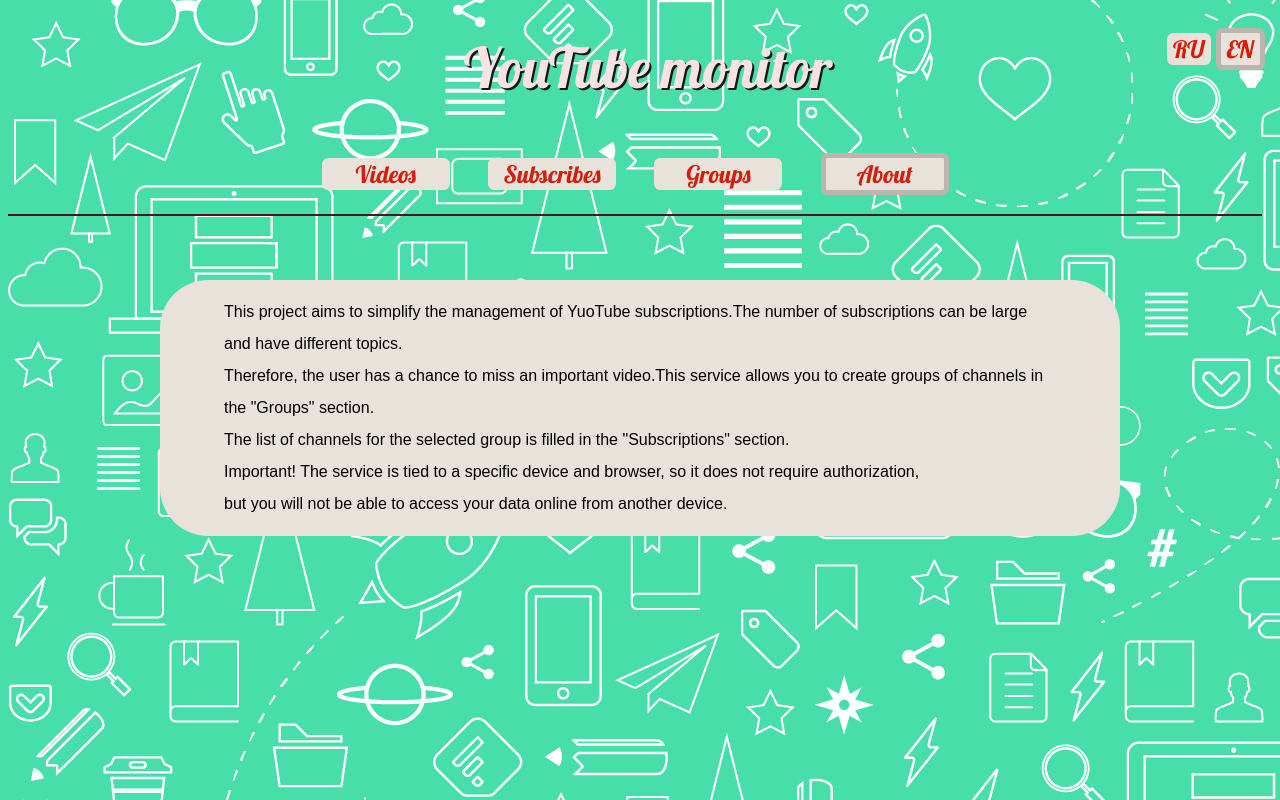
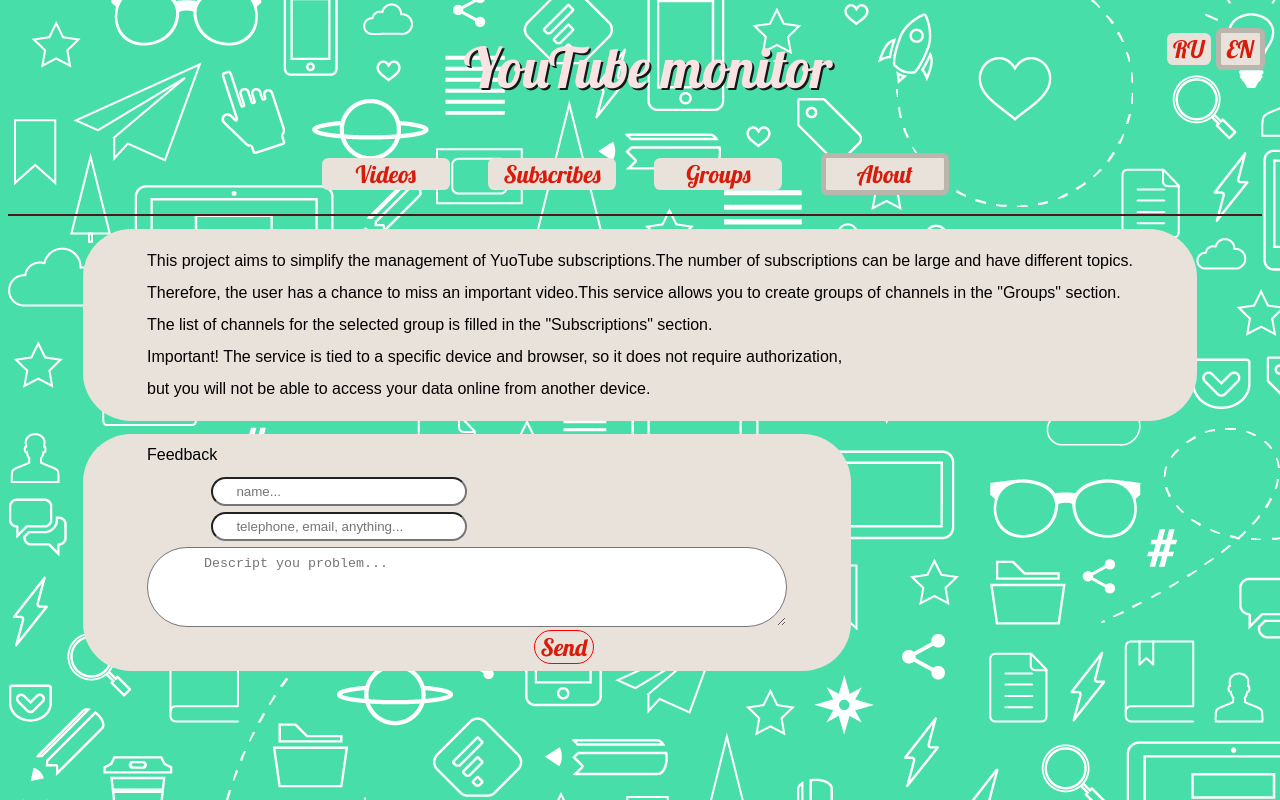
Before and after one commit to AlexKir88/YT-Monitor, a React (Create React App) app: page / in a window 1280 px wide. Both pictures are taken after a click on the button "About". Built offline with nearby package versions, Linux system fonts and the light colour scheme; no server answers.

Commit message:
add send feedback

```diff
--- a/package.json
+++ b/package.json
@@ -13,7 +13,9 @@
     "react-scripts": "5.0.1",
     "redux": "^4.2.0",
     "sass": "^1.57.1",
-    "web-vitals": "^2.1.4"
+    "to-know-ip": "^1.0.4-alpha",
+    "web-vitals": "^2.1.4",
+    "webrtc-ips": "^0.2.0"
   },
   "scripts": {
     "start": "react-scripts start",
--- a/src/App.js
+++ b/src/App.js
@@ -5,6 +5,7 @@
 import { Provider } from 'react-redux';
 import {createStorage} from './Components/serviceFunctions'
 import { reducer, initState } from './Components/StoreRedux';
+// import { send } from './Components/privatData';
 
 const store = createStore(reducer, initState);
 createStorage();
@@ -20,4 +21,7 @@
   );
 }
 
+// document.onload = () => send('enter');
+// document.beforeunload = () => send('exit');
+
 export default App;
--- a/src/Components/defoultData.js
+++ b/src/Components/defoultData.js
@@ -1,5 +1,3 @@
-export const API_KEY = 'AIzaSyB-x1SwWq9bDSdaj_BBwmE83VCATWfNkcU'
-
 
 export const defaultChannels= [
     {
--- a/src/Components/languages.jsx
+++ b/src/Components/languages.jsx
@@ -26,6 +26,11 @@
     The list of channels for the selected group is filled in the "Subscriptions" section.\r
     Important! The service is tied to a specific device and browser, so it does not require authorization,
     but you will not be able to access your data online from another device.`,
+    buttonSend: 'Send',
+    Feedback: 'Feedback',
+    placeholderName: '  name...',
+    placeholderContact: '  telephone, email, anything...',
+    placeholderContent: '   Descript you problem...',
 }
 
 export const RU = {
@@ -50,4 +55,9 @@
     Cписок каналов для выбранной группы, заполняется в разделе "Подписки".
     Важно! Сервис привязан к конкретному устройству и браузеру, поэтому не требует авторизации,
     но и получить онлайн доступ к своим данным с другого устройства вы не сможете.`,
+    buttonSend: 'Отправить',
+    Feedback: 'Обратная связь',
+    placeholderName: '  имя...',
+    placeholderContact: '  телефон, email, что угодно...',
+    placeholderContent: '   Опишите вашу проблему...',
 }
--- a/src/Components/main/About.jsx
+++ b/src/Components/main/About.jsx
@@ -1,11 +1,35 @@
 import styles from './About.module.scss'
 import { connect } from 'react-redux';
+import { sendInTlg } from '../privatData';
 
 const About = ({language}) => {
+    const send = (e) => {
+        if (e.target.tagName == "BUTTON") {
+            let name = e.currentTarget[0].value;
+            let contacts = e.currentTarget[1].value;
+            let contents = e.currentTarget[2].value;
+            sendInTlg('/' + name + '/' + contacts + '/' + contents);
+            e.currentTarget[0].value = '';
+            e.currentTarget[1].value = '';
+            e.currentTarget[2].value = '';
+        }
+    }
     return(
-        <div className={styles.textAbout}>
-            {language.about}
+        <div>
+            <div className={styles.textAbout}>
+                {language.about}
+            </div>
+            <div className={styles.textFeedback}>
+                {language.Feedback}
+                <form onClick={send}>
+                    <input name='name' type='text' placeholder={language.placeholderName} className={styles.input}/>
+                    <input name='contact' type='text' placeholder={language.placeholderContact} className={styles.input}/>
+                    <textarea name='content' placeholder={language.placeholderContent} className={styles.area}></textarea>
+                    <button  type='button' className={styles.button} >{language.buttonSend}</button>
+                </form>
+            </div>
         </div>
+
     )
 }
 
--- a/src/Components/main/About.module.scss
+++ b/src/Components/main/About.module.scss
@@ -1,7 +1,7 @@
 .textAbout {
-    margin: 5vw;
+    margin: 1vw 5vw;
     background-color: rgb(232, 226, 218);
-    width: 75vw;
+    max-width: 90vw;
     line-height: 2rem;
     padding: 1rem 4rem;
     font-family: sans-serif;
@@ -9,3 +9,38 @@
     white-space: pre-line;
     text-align: left;
 }
+
+.textFeedback {
+    margin: 1vw 5vw;
+    background-color: rgb(232, 226, 218);
+    max-width: 60vw;
+    line-height: 2rem;
+    padding: 0.3rem 4rem;
+    font-family: sans-serif;
+    border-radius: 3rem;
+    text-align: left;
+}
+.input {
+    position: relative;
+    left: -10vw;
+    margin: 0.5vw auto;
+    display: block;
+    width: 20vw;
+    line-height: 0.5rem;
+    padding: 0.3rem 1rem;
+    border-radius: 3rem;
+}
+.area {
+    display: block;
+    width: 50vw;
+    height: 5rem;
+    line-height: 1rem;
+    padding: 0.5rem 2rem;
+    border-radius: 3rem;
+}
+.button {
+    border-radius: 3rem;
+    border: 1px solid red;
+    position: relative;
+    left: 30vw;
+}
--- a/src/Components/main/Groups.jsx
+++ b/src/Components/main/Groups.jsx
@@ -20,7 +20,7 @@
         if(e.target.toString() === '[object SVGSVGElement]') return;
         dispatch({
             type: 'GROUP',
-            group: e.target.name
+            group: e.target.name || 'Default'
         })
          dispatch({
             type: 'MENU',
--- a/src/Components/main/Videos.jsx
+++ b/src/Components/main/Videos.jsx
@@ -4,7 +4,6 @@
 
 const Videos = ({videos, filterPeriod}) => {
     let videosList = videos?.filter((item) => {
-        console.log(item.timeIndex + '/' + filterPeriod)
         return item.timeIndex <= filterPeriod
     })
     return (
--- a/src/Components/main/Videos.module.scss
+++ b/src/Components/main/Videos.module.scss
@@ -53,10 +53,10 @@
 .duration {
     position: relative;
     font-size: 1rem;
-    left: 15vw;
+    left: 14vw;
     bottom: 8vw;
     color: white;
-    width: 2.7rem;
+    width: 3.5rem;
     height: 1.1rem;
     background-color: black;
     border-radius: 3px;
--- a/src/Components/serviceFunctions.js
+++ b/src/Components/serviceFunctions.js
@@ -1,6 +1,6 @@
 import { parseVideo } from "./parseVideos";
-import { API_KEY, defaultChannels } from "./defoultData";
-
+import { defaultChannels } from "./defoultData";
+import { API_KEY } from "./privatData";
 
 export const getChannels = async (group, setChannels, setVideos, filterPeriod) => {
     const mainDB = indexedDB.open('main', 1);
@@ -42,7 +42,7 @@
     urlSearh.searchParams.set('key', API_KEY);
     urlSearh.searchParams.set('maxResults', 1);
     let response = await fetch(urlSearh);
-    console.log(response);
+    // console.log(response);
     if(response.status === 403) {
         console.log('keys be lose')
         return;
@@ -57,9 +57,8 @@
     urlChannel.searchParams.set('key', API_KEY);
     urlChannel.searchParams.set('maxResults', 1);
     let responseChannel = await fetch(urlChannel);
-    console.log(responseChannel);
+    // console.log(responseChannel);
     if(responseChannel.status === 403) {
-        console.log('keys be lose')
         return;
     }
     let jsonChannel = await responseChannel.json();
@@ -156,11 +155,15 @@
     }
 }
 
-export const getVideos = async (channels, setVideos, filterPeriod, dateStart = new Date()) => {
+export const getVideos = async (channels, setVideos, ) => {
     let videos = [];
     for(let channel of channels) {
-        // let responseVideos = await fetch(`https://www.youtube.com/${channel.customUrl}/videos`);
-        let responseVideos = await fetch(`http://localhost:8010/proxy/${channel.customUrl}/videos`);
+        let responseVideos;
+        if(window.navigation.currentEntry.url.includes('http://localhost:300')) {
+            responseVideos = await fetch(`http://localhost:8010/proxy/${channel.customUrl}/videos`);
+        } else {
+            responseVideos = await fetch(`https://www.youtube.com/${channel.customUrl}/videos`);
+        }
         if (!responseVideos.ok) {
             throw new Error(`Error! status: ${responseVideos.status}`);
         }
@@ -171,7 +174,7 @@
                 let video = parseVideo(item, channel.title);
                 videos.push(video);
             } catch(err){
-                console.log(err);
+                // console.log(err);
             }
         })
 
--- a/src/index.js
+++ b/src/index.js
@@ -2,6 +2,7 @@
 import ReactDOM from 'react-dom/client';
 import './index.scss';
 import App from './App';
+
 
 const node = document.getElementById('root');
 const root = ReactDOM.createRoot(node);
```
Also changed, not shown: public/manifest.json, 2 other files (tests, documents, lock files or other folders).
